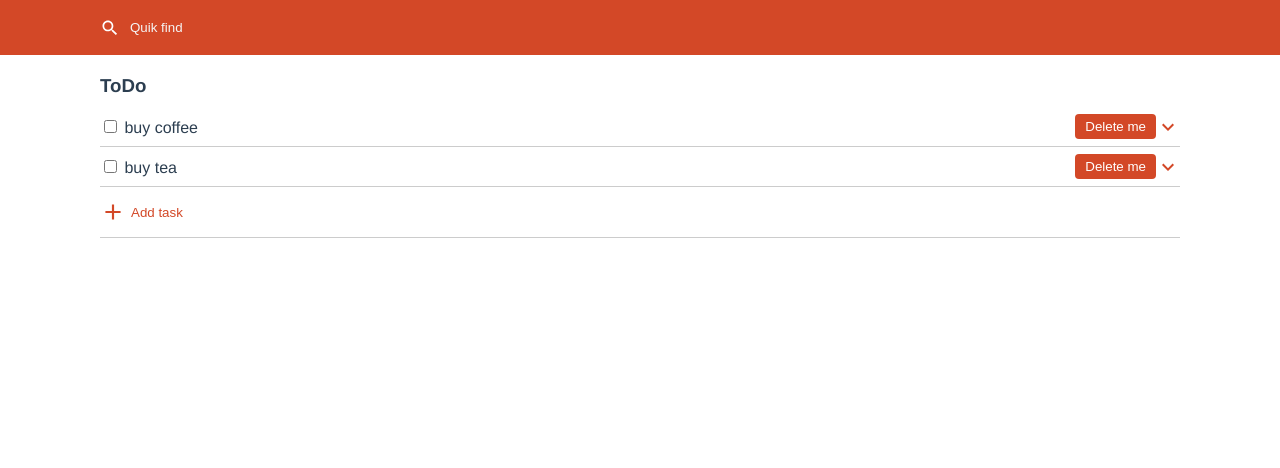
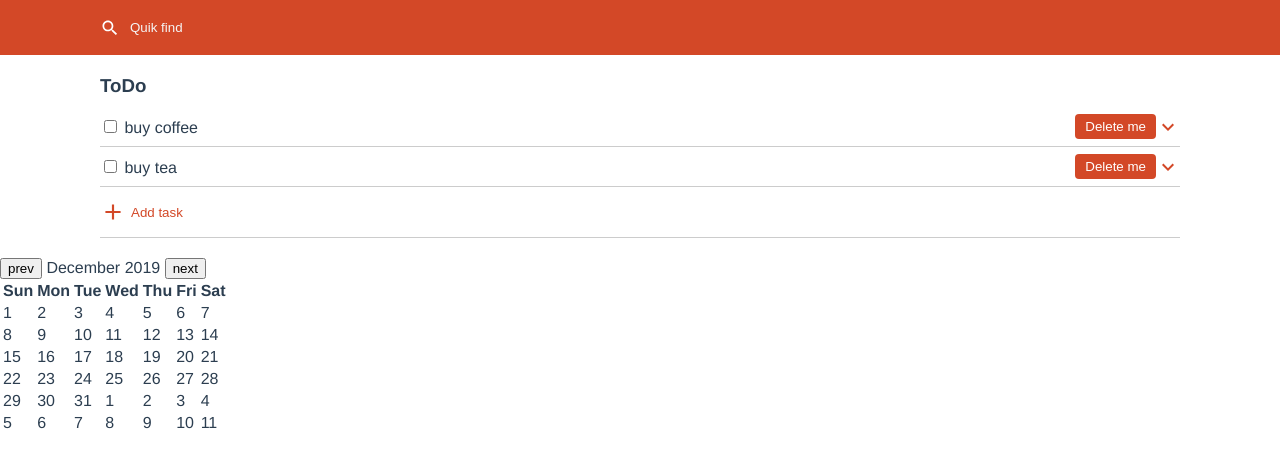
Before and after one commit to dirty-cake/todo, a Vue app: page / in a window 1280 px wide. Shown: the top 468 px of the page. Built offline with nearby package versions, Linux system fonts and the light colour scheme.

Commit message:
add DataPicker component

```diff
--- a/src/App.vue
+++ b/src/App.vue
@@ -60,6 +60,7 @@
         </li>
       </ul>
     </main>
+    <VDatePicker/>
   </div>
 </template>
 
@@ -67,10 +68,11 @@
 import VInput from './components/VInput.vue'
 import VButton from './components/VButton.vue'
 import VCollapse from './components/VCollapse.vue'
+import VDatePicker from './components/VDatePicker.vue'
 
 export default {
   components: {
-    VInput, VButton, VCollapse
+    VInput, VButton, VCollapse, VDatePicker
   },
   data: function () {
     return {
--- /dev/null
+++ b/src/components/VDatePicker.vue
@@ -0,0 +1,83 @@
+<template>
+  <div class="v_date_picker">
+    <div>
+      <button @click="prev">prev</button>
+      {{ months[date.month] }}
+      {{ date.year }}
+      <button @click="next">next</button>
+    </div>
+    <table>
+      <thead>
+        <tr>
+          <th v-for="weekday in weekdays" :key="weekday">{{ weekday }}</th>
+        </tr>
+      </thead>
+      <tbody>
+        <tr v-for="week in [0, 1, 2, 3, 4, 5]" :key="week">
+          <td v-for="day in [0, 1, 2, 3, 4, 5, 6]" :key="day">{{ indexToDate(week * 7 + day)  }}</td>
+        </tr>
+      </tbody>
+    </table>
+  </div>
+</template>
+
+<script>
+export default {
+  name: 'VDatePicker',
+  data () {
+    const current = new Date()
+    return {
+      weekdays: ['Sun', 'Mon', 'Tue', 'Wed', 'Thu', 'Fri', 'Sat'],
+      months: ['January', 'February', 'March', 'April', 'May', 'June', 'July', 'August', 'September', 'October', 'November', 'December'],
+      current,
+      date: {
+        year: current.getFullYear(),
+        month: current.getMonth()
+      },
+      offset: 0,
+      limit: 0,
+      prevLimit: 0
+    }
+  },
+  watch: {
+    date: {
+      immediate: true,
+      deep: true,
+      handler () {
+        const firstDay = new Date(this.date.year, this.date.month)
+        this.offset = firstDay.getDay()
+        const lastDay = new Date(this.date.year, this.date.month + 1, 0)
+        this.limit = lastDay.getDate()
+        const prevLastDay = new Date(this.date.year, this.date.month, 0)
+        this.prevLimit = prevLastDay.getDate()
+      }
+    }
+  },
+  methods: {
+    indexToDate (index) {
+      const date = index - this.offset + 1
+      if (date < 1) {
+        return date + this.prevLimit
+      } else if (date > this.limit) {
+        return date - this.limit
+      } else {
+        return date
+      }
+    },
+    next () {
+      this.current.setMonth(this.current.getMonth() + 1)
+      this.date.year = this.current.getFullYear()
+      this.date.month = this.current.getMonth()
+    },
+    prev () {
+      this.current.setMonth(this.current.getMonth() - 1)
+      this.date.year = this.current.getFullYear()
+      this.date.month = this.current.getMonth()
+    }
+  }
+}
+</script>
+
+<style scoped>
+
+</style>
```
